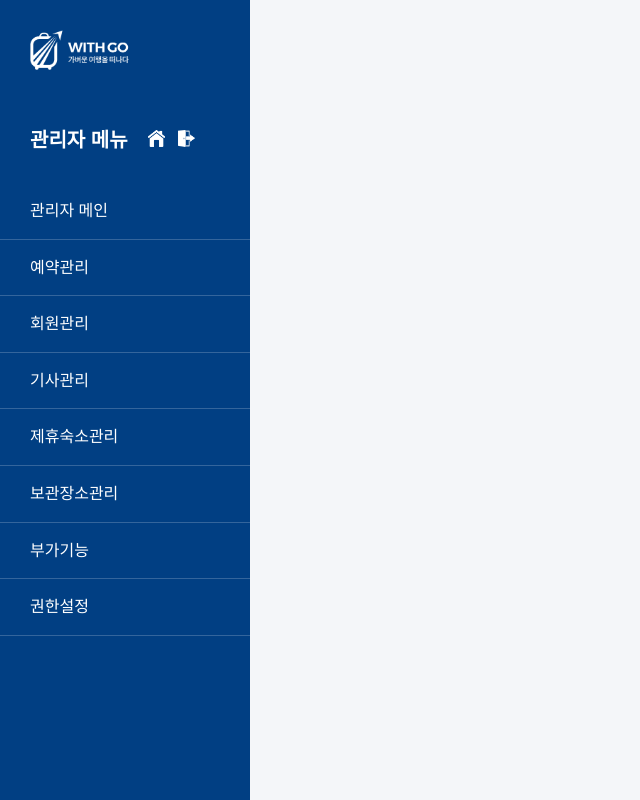
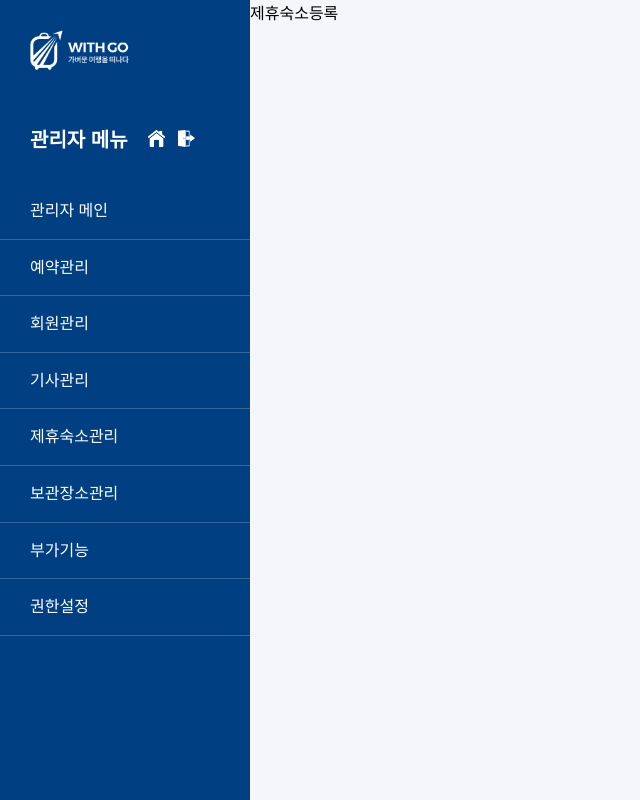
Before and after one commit to cjo3o/with_go_admin, a React (Vite) app: page /partner/create in a window 1280 px wide. Shown: the whole page, without its empty margins (0-640 px from the left). Built offline with nearby package versions, Linux system fonts and the light colour scheme.

Commit message:
제휴숙소,보관장소 페이지 생성

```diff
--- a/package.json
+++ b/package.json
@@ -12,7 +12,7 @@
   "dependencies": {
     "react": "^19.0.0",
     "react-dom": "^19.0.0",
-    "react-router-dom": "^7.4.1"
+    "react-router-dom": "^7.5.0"
   },
   "devDependencies": {
     "@eslint/js": "^9.21.0",
--- a/src/App.jsx
+++ b/src/App.jsx
@@ -5,6 +5,11 @@ import './App.css'
 
 import Home from "./pages/Home.jsx";
 import Sidebar from "./layouts/Sidebar.jsx";
+import PartnerList from "./pages/PartnerList.jsx";
+import PartnerCreate from "./pages/PartnerCreate.jsx";
+import StorageList from "./pages/StorageList.jsx";
+import StorageCreate from "./pages/StorageCreate.jsx";
+
 
 function App() {
     const [count, setCount] = useState(0)
@@ -16,6 +21,10 @@ function App() {
                     <Sidebar></Sidebar>
                     <Routes>
                         <Route path="/" element={<Home/>}></Route>
+                        <Route path="/partner/list" element={<PartnerList />} />
+                        <Route path="/partner/create" element={<PartnerCreate />} />
+                        <Route path="/storage/list" element={<StorageList />} />
+                        <Route path="/storage/create" element={<StorageCreate />} />
                     </Routes>
                 </BrowserRouter>
             </div>
--- a/src/layouts/Sidebar.jsx
+++ b/src/layouts/Sidebar.jsx
@@ -73,8 +73,8 @@ function Sidebar(props) {
                     {openMenu === 'partner' && (
                         <div className="sub-menu">
                             <ul>
-                                <li><Link to="">제휴숙소목록</Link></li>
-                                <li><Link to="">제휴숙소등록</Link></li>
+                                <li><Link to="/partner/list">제휴숙소목록</Link></li>
+                                <li><Link to="/partner/create">제휴숙소등록</Link></li>
                             </ul>
                         </div>
                     )}
@@ -85,8 +85,8 @@ function Sidebar(props) {
                     {openMenu === 'storage' && (
                         <div className="sub-menu">
                             <ul>
-                                <li><Link to="">보관장소목록</Link></li>
-                                <li><Link to="">보관장소등록</Link></li>
+                                <li><Link to="/storage/list">보관장소목록</Link></li>
+                                <li><Link to="/storage/create">보관장소등록</Link></li>
                             </ul>
                         </div>
                     )}
--- /dev/null
+++ b/src/pages/PartnerCreate.jsx
@@ -0,0 +1,9 @@
+import React from 'react';
+
+function PartnerCreate() {
+    return (
+        <div>제휴숙소등록</div>
+    );
+}
+
+export default PartnerCreate;
--- /dev/null
+++ b/src/pages/PartnerList.jsx
@@ -0,0 +1,9 @@
+import React from 'react';
+
+function PartnerList() {
+    return (
+        <div>제휴숙소목록</div>
+    );
+}
+
+export default PartnerList;
--- /dev/null
+++ b/src/pages/StorageCreate.jsx
@@ -0,0 +1,9 @@
+import React from 'react';
+
+function StorageCreate() {
+    return (
+        <div>보관장소등록</div>
+    );
+}
+
+export default StorageCreate;
--- /dev/null
+++ b/src/pages/StorageList.jsx
@@ -0,0 +1,9 @@
+import React from 'react';
+
+function StorageList() {
+    return (
+        <div>보관장소목록</div>
+    );
+}
+
+export default StorageList;
```
Also changed, not shown: 1 other file (tests, documents, lock files or other folders).
